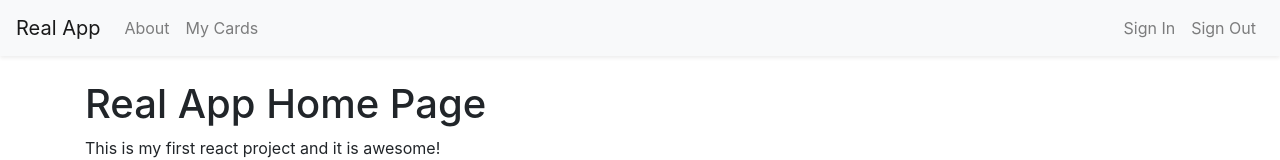
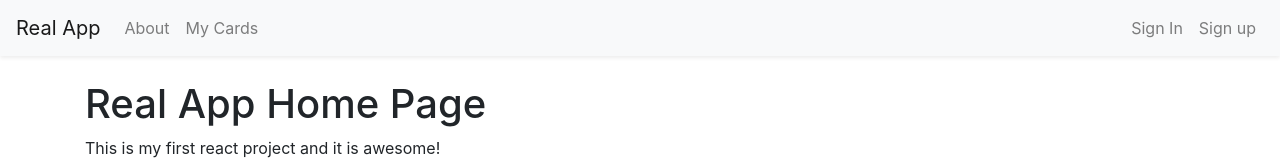
Before and after one commit to DiegoElgart/Real-App, a React (Create React App) app: page / in a window 1280 px wide. Shown: the top 160 px of the page. Built offline with nearby package versions, Linux system fonts and the light colour scheme.

Commit message:
6 signup

```diff
--- a/src/components/navbar.jsx
+++ b/src/components/navbar.jsx
@@ -40,8 +40,8 @@ class Navbar extends Component {
               </NavLink>
             </li>
             <li className='nav-item'>
-              <NavLink className='nav-link' to='signout'>
-                Sign Out
+              <NavLink className='nav-link' to='signup'>
+                Sign up
               </NavLink>
             </li>
           </ul>
```
Also changed, not shown: src/components/singup.jsx (added, +23 -0 lines).
